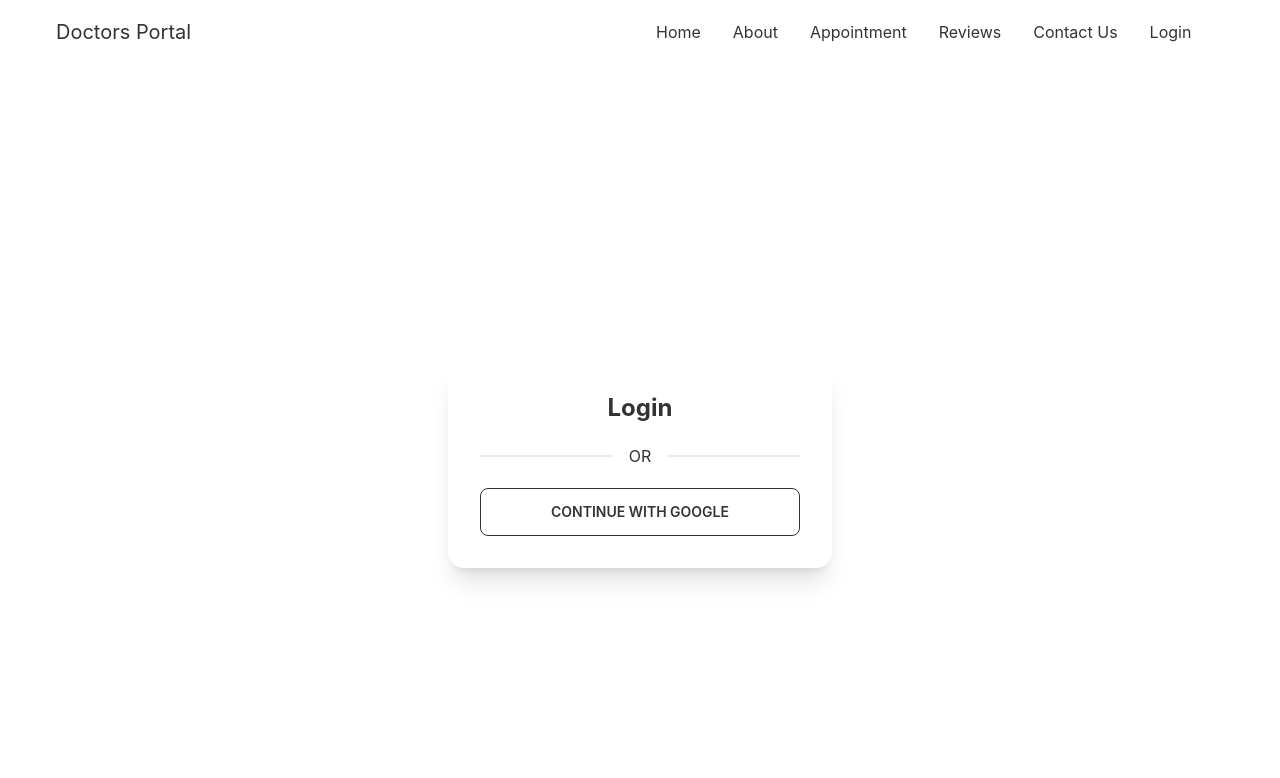
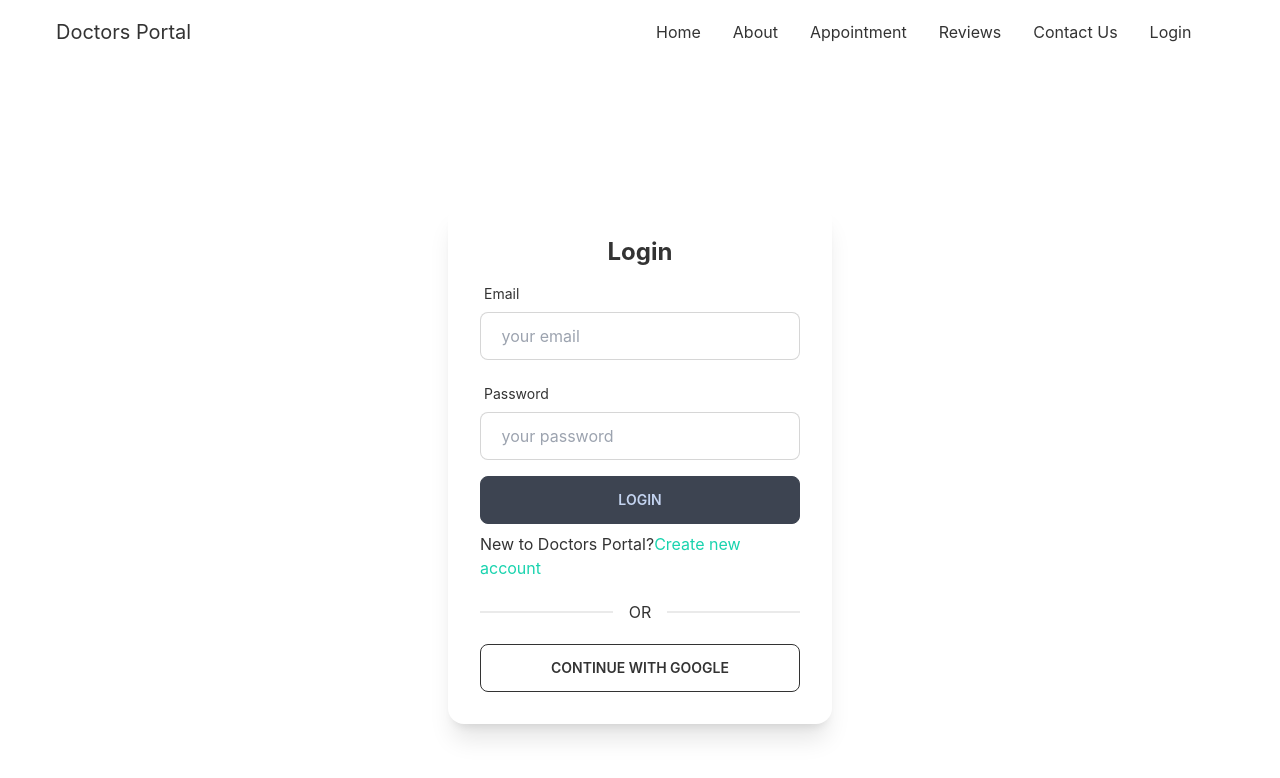
Before and after one commit to shariarHossain23/doctors-portal-full-stack, a React (Create React App) app: page /login in a window 1280 px wide. Shown: the top 778 px of the page. Built offline with nearby package versions, Linux system fonts and the light colour scheme.

Commit message:
email and pass login

```diff
--- a/package.json
+++ b/package.json
@@ -13,6 +13,7 @@
     "react-day-picker": "^8.0.4",
     "react-dom": "^18.1.0",
     "react-firebase-hooks": "^5.0.3",
+    "react-hook-form": "^7.31.1",
     "react-router-dom": "^6.3.0",
     "react-scripts": "5.0.1",
     "web-vitals": "^2.1.4"
--- a/src/pages/Home/Review.js
+++ b/src/pages/Home/Review.js
@@ -2,6 +2,7 @@ import React from "react";
 
 const Review = ({ review }) => {
   const { reviews, img, name } = review;
+
   return (
     <div className="mx-auto">
       <div className="card  lg:max-w-lg bg-base-100 shadow-xl p-6">
--- a/src/pages/Login/Login.js
+++ b/src/pages/Login/Login.js
@@ -1,23 +1,127 @@
 import React from "react";
-import { useSignInWithGoogle } from 'react-firebase-hooks/auth';
+import {
+    useSignInWithEmailAndPassword,
+    useSignInWithGoogle
+} from "react-firebase-hooks/auth";
+import { useForm } from "react-hook-form";
+import { Link } from "react-router-dom";
 import auth from "../../firebase.init";
+import Loading from "../Shared/Loading/Loading";
 
 const Login = () => {
-    const [signInWithGoogle, gUser, gLoading, gError] = useSignInWithGoogle(auth);
+  const [signInWithGoogle, gUser, gLoading, gError] = useSignInWithGoogle(auth);
+  const [signInWithEmailAndPassword, user, loading, error] =
+    useSignInWithEmailAndPassword(auth);
+  const {
+    register,
+    formState: { errors },
+    handleSubmit,
+  } = useForm();
 
-    if(gUser){
-        console.log(gUser);
-    }
-    const googleSignIn = () => {
-        signInWithGoogle()
-    }
+  if (gUser) {
+    console.log(gUser);
+  }
+
+  let signError;
+  //   loading
+  if (gLoading || loading) {
+    return <Loading></Loading>
+  }
+
+  if (gError || error) {
+    signError = <p className="text-red-500 mb-2">{gError?.message || error?.message}</p>;
+  }
+  //   google sign in
+  const googleSignIn = () => {
+    signInWithGoogle();
+  };
+
+  const onSubmit = (data) => {
+    signInWithEmailAndPassword(data.email, data.password);
+    console.log(data);
+  };
   return (
     <div className="flex h-screen justify-center items-center">
       <div className="card w-96 bg-base-100 shadow-xl">
         <div className="card-body">
           <h2 className="text-center text-2xl font-bold">Login</h2>
+          <form onSubmit={handleSubmit(onSubmit)}>
+            <div class="form-control w-full max-w-xs">
+              <label class="label">
+                <span class="label-text">Email</span>
+              </label>
+              <input
+                {...register("email", {
+                  required: {
+                    value: true,
+                    message: "email required",
+                  },
+                  pattern: {
+                    value: /[a-z0-9]+@[a-z]+\.[a-z]{2,3}/,
+                    message: "provided valid email",
+                  },
+                })}
+                type="email"
+                placeholder=" your email"
+                class="input input-bordered w-full max-w-xs"
+              />
+              <label class="label">
+                {errors.email?.type === "required" && (
+                  <span class="label-text-alt text-red-500">
+                    {errors.email.message}
+                  </span>
+                )}
+                {errors.email?.type === "pattern" && (
+                  <span class="label-text-alt text-red-500">
+                    {errors.email.message}
+                  </span>
+                )}
+              </label>
+            </div>
+            <div class="form-control w-full max-w-xs">
+              <label class="label">
+                <span class="label-text">Password</span>
+              </label>
+              <input
+                {...register("password", {
+                  required: {
+                    value: true,
+                    message: "password required",
+                  },
+                  minLength: {
+                    value: 6,
+                    message: "password must be 6 character",
+                  },
+                })}
+                type="password"
+                placeholder=" your password"
+                class="input input-bordered w-full max-w-xs"
+              />
+              <label class="label">
+                {errors.password?.type === "required" && (
+                  <span class="label-text-alt text-red-500">
+                    {errors.password.message}
+                  </span>
+                )}
+                {errors.password?.type === "minLength" && (
+                  <span class="label-text-alt text-red-500">
+                    {errors.password.message}
+                  </span>
+                )}
+              </label>
+            </div>
+            {signError}
+            <input
+              className="btn w-full max-w-xs"
+              type="submit"
+              value="login"
+            />
+          </form>
+          <p>New to Doctors Portal?<Link to='signup' className="text-secondary">Create new account</Link></p>
           <div className="divider">OR</div>
-          <button onClick={googleSignIn} className="btn btn-outline">Continue with google</button>
+          <button onClick={googleSignIn} className="btn btn-outline">
+            Continue with google
+          </button>
         </div>
       </div>
     </div>
--- /dev/null
+++ b/src/pages/Shared/Loading/Loading.js
@@ -0,0 +1,11 @@
+import React from 'react';
+
+const Loading = () => {
+    return (
+        <div className='h-screen flex justify-center items-center'>
+            <button class="btn loading">loading</button>
+        </div>
+    );
+};
+
+export default Loading;
```
Also changed, not shown: 1 other file (tests, documents, lock files or other folders).
